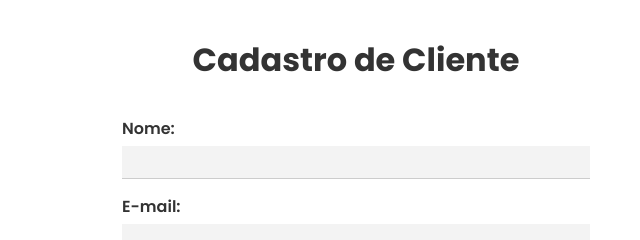
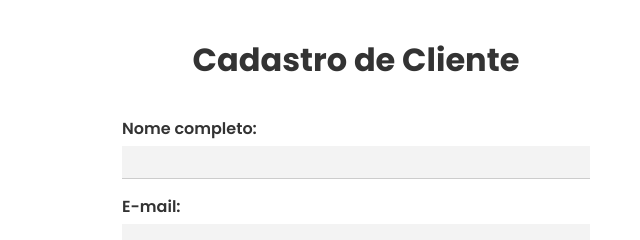
Before and after one commit to marcella2808/exemplo-api, a plain HTML site: page frontend/public/html/clientes/cadastro-cliente.html in a window 1280 px wide. Shown: the top 240 px of the page, 284-924 px from the left. Drawn offline with Linux system fonts and the light colour scheme.

Commit message:
refatorando o código (frontend)

```diff
--- a/frontend/public/css/clientes/cadastro-cliente.css
+++ b/frontend/public/css/clientes/cadastro-cliente.css
@@ -1,60 +1,4 @@
 @import url("../default.css");
-* {
-    box-sizing: border-box;
-}
-
-body {
-    font-family: Arial, sans-serif;
-    background-color: #fff;
-    margin: 0;
-    padding: 20px;
-}
-
-h1 {
-    margin: 1rem 0;
-    text-align: center;
-    color: #333;
-}
-
-h3 {
-    margin: 0.75rem 0 0.5rem;
-    color: #333;
-}
-
-form {
-    background-color: #fff;
-    max-width: 500px;
-    margin: 0 auto;
-    padding: 1rem;
-}
-
-label {
-    display: block;
-    font-weight: 600;
-    margin-bottom: 5px;
-    color: #333;
-}
-
-input {
-    width: 100%;
-    padding: 6px;
-    margin-bottom: 15px;
-    border: none;
-    border-bottom: 1.5px solid #ccc;
-    background-color: #f3f3f3;
-}
-
-button {
-    width: 100%;
-    padding: 10px;
-    background-color: rgb(27 156 41);
-    color: #fff;
-    border: none;
-    border-radius: 4px;
-    font-size: 16px;
-    cursor: pointer;
-    margin-top: 1rem;
-}
 
 button:hover {
     background-color: rgb(22, 122, 33);
--- a/frontend/public/css/clientes/editar-cliente.css
+++ b/frontend/public/css/clientes/editar-cliente.css
@@ -1,60 +1,4 @@
 @import url("../default.css");
-* {
-    box-sizing: border-box;
-}
-
-body {
-    font-family: Arial, sans-serif;
-    background-color: #fff;
-    margin: 0;
-    padding: 20px;
-}
-
-h1 {
-    margin: 1rem 0;
-    text-align: center;
-    color: #333;
-}
-
-h3 {
-    margin: 0.75rem 0 0.5rem;
-    color: #333;
-}
-
-form {
-    background-color: #fff;
-    max-width: 500px;
-    margin: 0 auto;
-    padding: 1rem;
-}
-
-label {
-    display: block;
-    font-weight: 600;
-    margin-bottom: 5px;
-    color: #333;
-}
-
-input {
-    width: 100%;
-    padding: 6px;
-    margin-bottom: 15px;
-    border: none;
-    border-bottom: 1.5px solid #ccc;
-    background-color: #f3f3f3;
-}
-
-button {
-    width: 100%;
-    padding: 10px;
-    background-color: rgb(27 156 41);
-    color: #fff;
-    border: none;
-    border-radius: 4px;
-    font-size: 16px;
-    cursor: pointer;
-    margin-top: 1rem;
-}
 
 button:hover {
     background-color: rgb(22, 122, 33);
--- a/frontend/public/css/clientes/lista-clientes.css
+++ b/frontend/public/css/clientes/lista-clientes.css
@@ -1,20 +1,4 @@
 @import url("../default.css");
-* {
-    box-sizing: border-box;
-}
-
-body {
-    font-family: Arial, sans-serif;
-    background-color: #f9f9f9;
-    margin: 0;
-    padding: 20px;
-}
-
-h1 {
-    margin: 1rem 0;
-    text-align: center;
-    color: #333;
-}
 
 table {
     width: 80%;
--- a/frontend/public/css/default.css
+++ b/frontend/public/css/default.css
@@ -6,8 +6,61 @@
     font-family: "Poppins", sans-serif;
 }
 
+body {
+    background-color: #fff;
+    padding: 20px;
+    color: #444;
+}
+
+h1 {
+    margin: 1rem 0;
+    text-align: center;
+    color: #333;
+}
+
+h3 {
+    margin: 0.75rem 0 0.5rem;
+    color: #333;
+}
+
+form {
+    background-color: #fff;
+    max-width: 500px;
+    margin: 0 auto;
+    padding: 1rem;
+}
+
+label {
+    display: block;
+    font-weight: 600;
+    margin-bottom: 5px;
+    color: #333;
+}
+
+input {
+    width: 100%;
+    padding: 6px;
+    margin-bottom: 15px;
+    border: none;
+    border-bottom: 1.5px solid #ccc;
+    background-color: #f3f3f3;
+}
+
 input:focus {
     outline: none;
+}
+
+
+button.green-btn {
+    width: 100%;
+    padding: 10px;
+    background-color: rgb(27 156 41);
+    color: #fff;
+    border: none;
+    border-radius: 4px;
+    font-size: 16px;
+    cursor: pointer;
+    margin-top: 1rem;
 }
 
 p#mensagem-erro {
--- a/frontend/public/css/index.css
+++ b/frontend/public/css/index.css
@@ -1,7 +1,6 @@
 @import url("../css/default.css");
+
 body {
-    background-color: #f0f0f5;
-    color: #444;
     height: 100vh;
     display: flex;
     flex-direction: column;
--- a/frontend/public/html/clientes/cadastro-cliente.html
+++ b/frontend/public/html/clientes/cadastro-cliente.html
@@ -11,7 +11,7 @@
 <body>
   <h1>Cadastro de Cliente</h1>
   <form id="clienteForm">
-    <label for="nome">Nome:</label>
+    <label for="nome">Nome completo:</label>
     <input type="text" id="nome" name="nome" required>
 
     <label for="email">E-mail:</label>
@@ -39,7 +39,7 @@
     <label for="cep">CEP <span class="small-txt">(apenas números)</span>:</label>
     <input type="text" id="cep" name="cep" required>
 
-    <button type="submit">Cadastrar</button>
+    <button type="submit" class="green-btn">Cadastrar</button>
   </form>
 
   <p id="mensagem-erro"></p>
```
Also changed, not shown: frontend/public/html/clientes/editar-cliente.html (+2 -2 lines).
